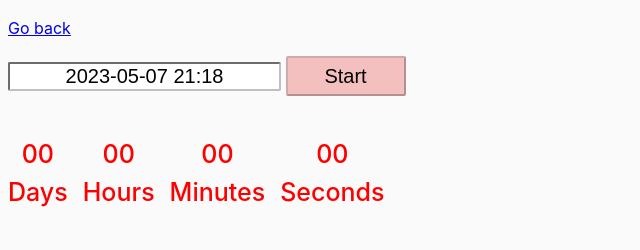
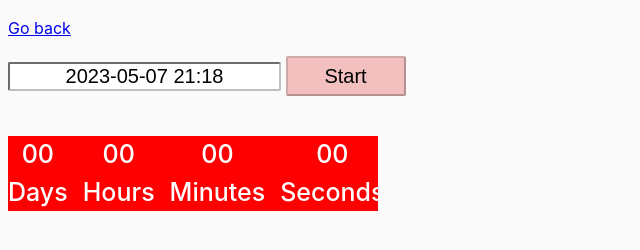
Before and after one commit to annadawiec/goit-js-hw-09, a website built with Parcel: page src/02-timer.html in a window 1280 px wide. Shown: the whole page, without its empty margins (0-640 px from the left). Built offline with nearby package versions, Linux system fonts and the light colour scheme.

Commit message:
Update common.css

```diff
--- a/src/css/common.css
+++ b/src/css/common.css
@@ -69,7 +69,9 @@ input {
   font-size: 25px;
   font-weight: 500;
   margin-top: 40px;
-  color: red;
+  color: white;
+  background-color: red;
+  width: 370px;
 }
 
 :disabled {
```
